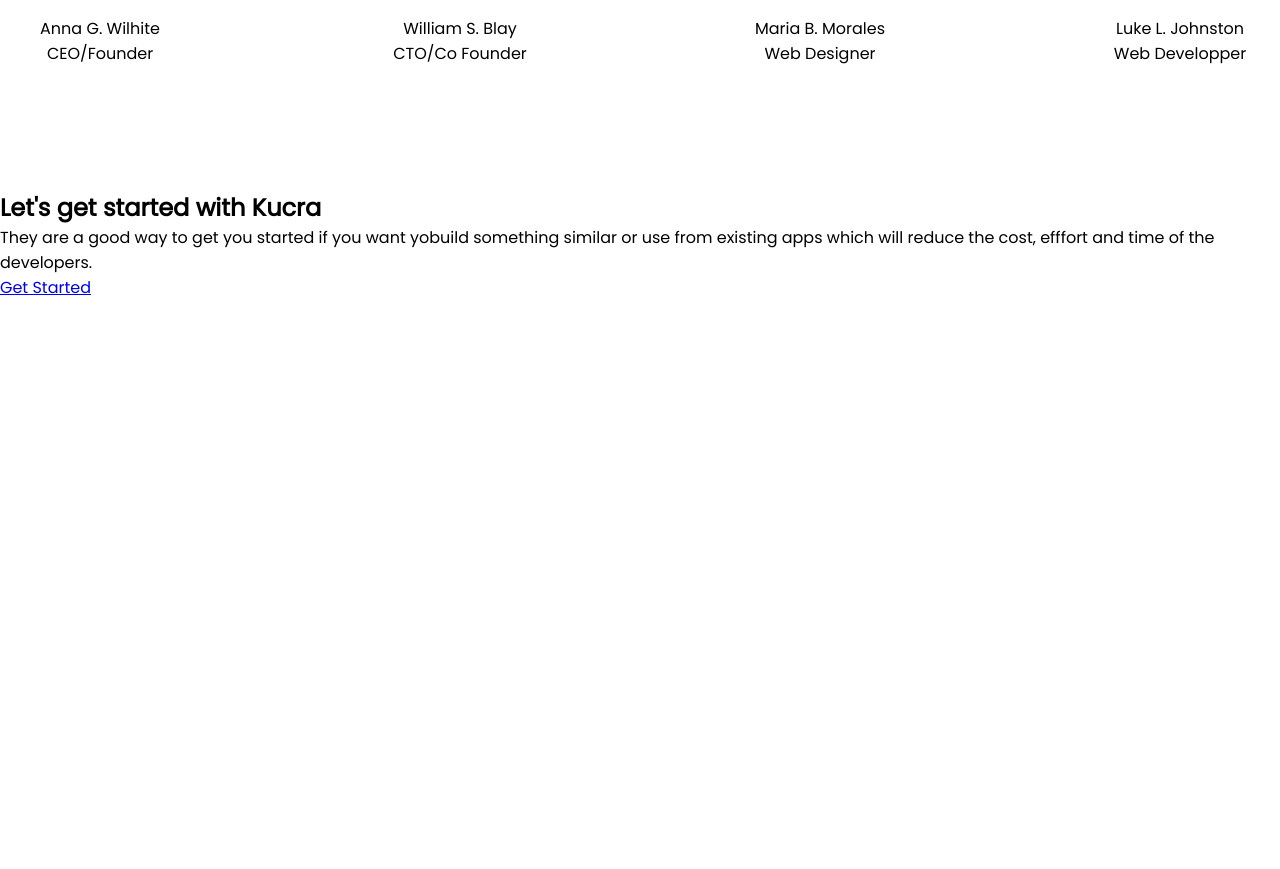
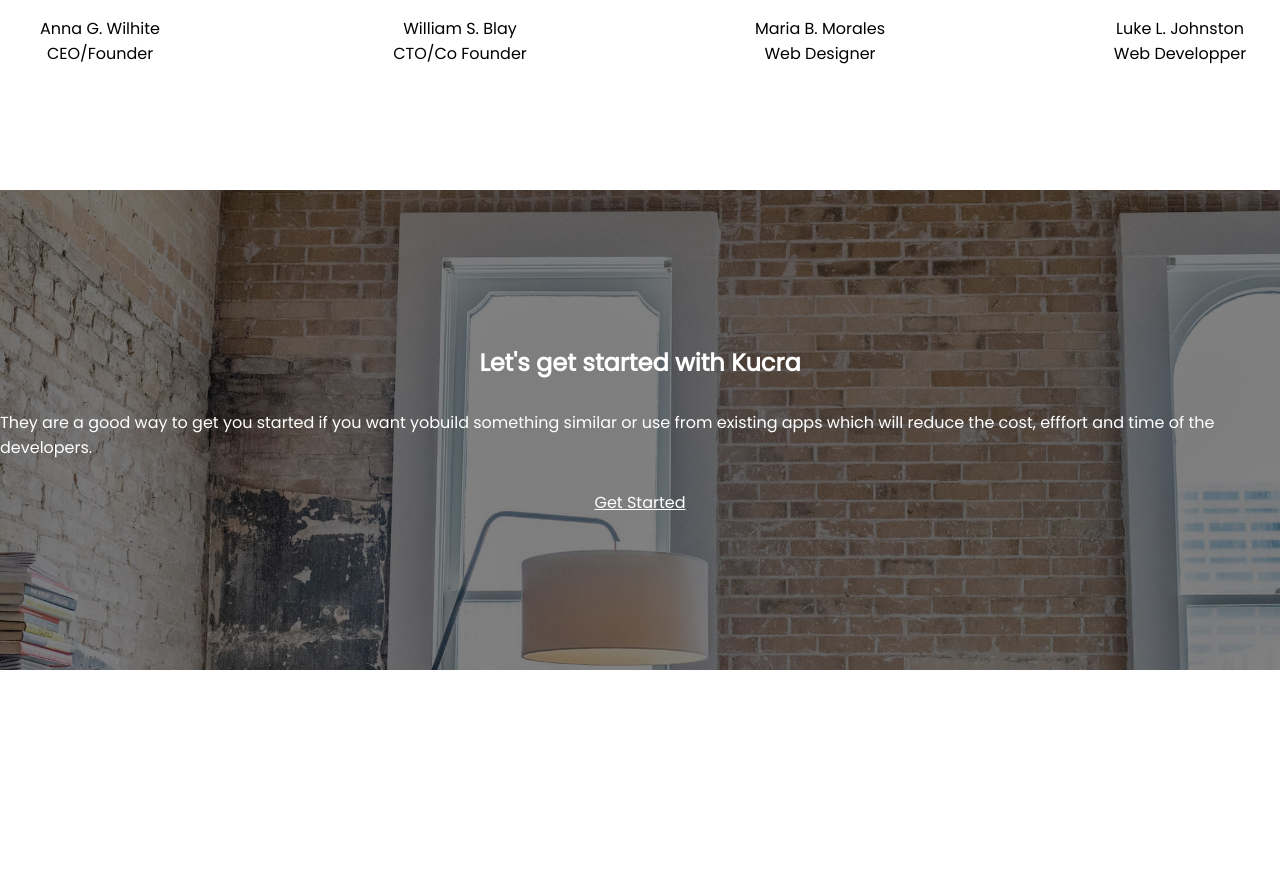
Before and after one commit to KrouriB/kucra, a PHP site: page / in a window 1280 px wide; the page is wider, and only the part inside the window is pictured. Shown: the part 3010-3879 px from the top of that part. Before the commit the page ends 3305 px from the top of that part, so only its background shows below. Run offline with PHP 8.4, Linux system fonts and the light colour scheme; some libraries are stand-ins or nearby versions.

Commit message:
CSS:création effet parallaxe + application des filtre seulement sur la parallaxe

```diff
--- a/style.css
+++ b/style.css
@@ -10,7 +10,15 @@
 }
 
 
-/* section 1 */
+
+
+
+/* ---------- 1er section ---------- */
+
+
+
+
+
 
 
 #n1{
@@ -125,7 +133,15 @@ form{
 }
 
 
-/* section 2 */
+
+
+
+/* ---------- 2ème section ---------- */
+
+
+
+
+
 
 
 #n2{
@@ -190,7 +206,15 @@ form{
 }
 
 
-/* 3ème section */
+
+
+
+/* ---------- 3ème section ---------- */
+
+
+
+
+
 
 
 .textcard{
@@ -218,7 +242,15 @@ form{
 }
 
 
-/* 4ème section */
+
+
+
+
+/* ---------- 4ème section ---------- */
+
+
+
+
 
 
 #n4{
@@ -351,3 +383,37 @@ form{
     filter: none;
     animation: 2s;
 }
+
+
+
+
+
+/* ---------- semi section ---------- */
+
+
+
+
+
+
+#semisection{
+    background-image: url(img/parallax.png);
+    height: 60vh;
+    background-attachment: fixed;
+    background-repeat: no-repeat;
+    background-size: cover;
+}
+
+
+#textpara{
+    backdrop-filter: brightness(50%) grayscale(20%);
+    height: 100%;
+    display: flex;
+    flex-direction: column;
+    align-items: center;
+    justify-content: center;
+    gap: 30px;
+}
+
+#textpara > *{
+    color: white;
+}
```
